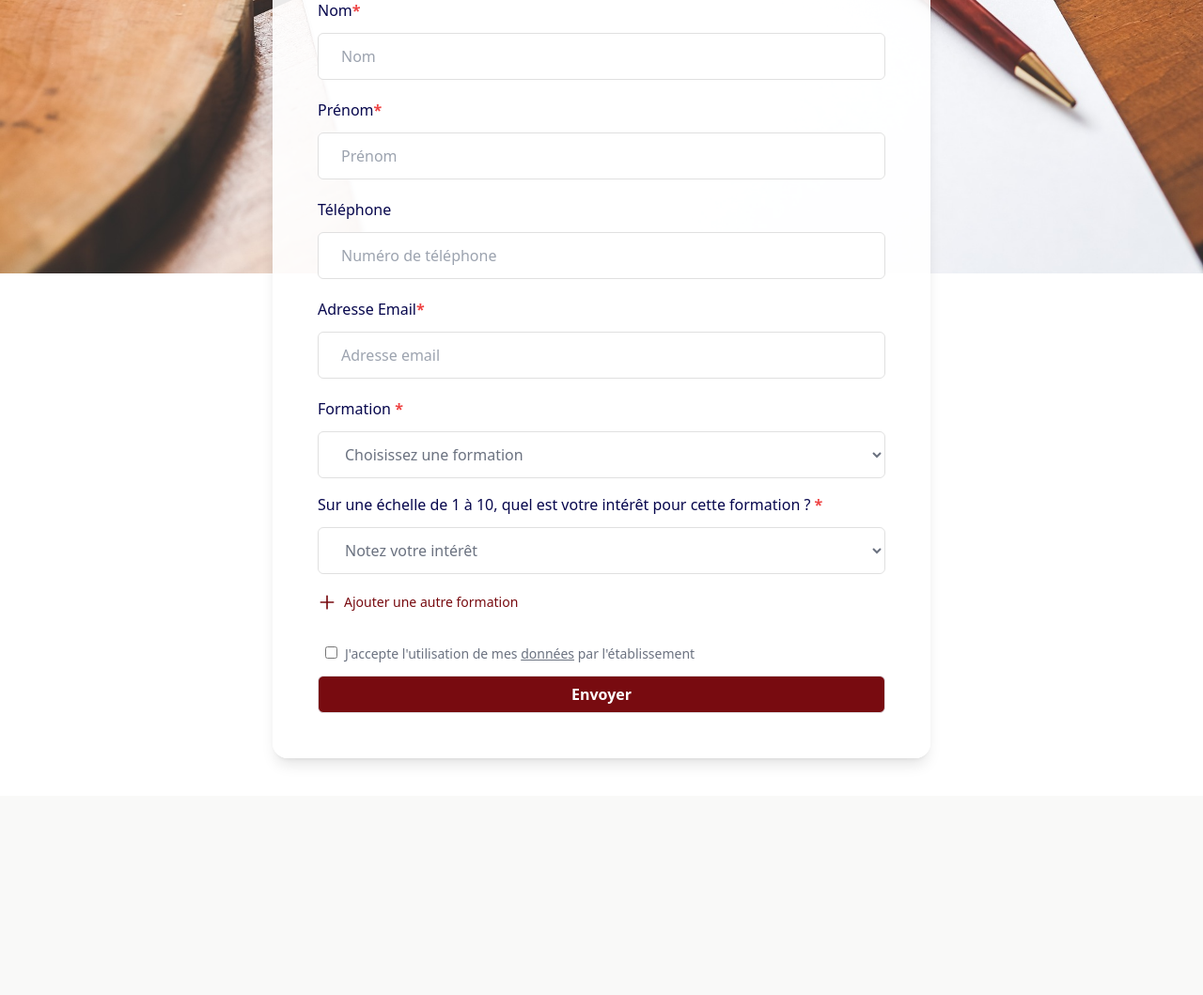
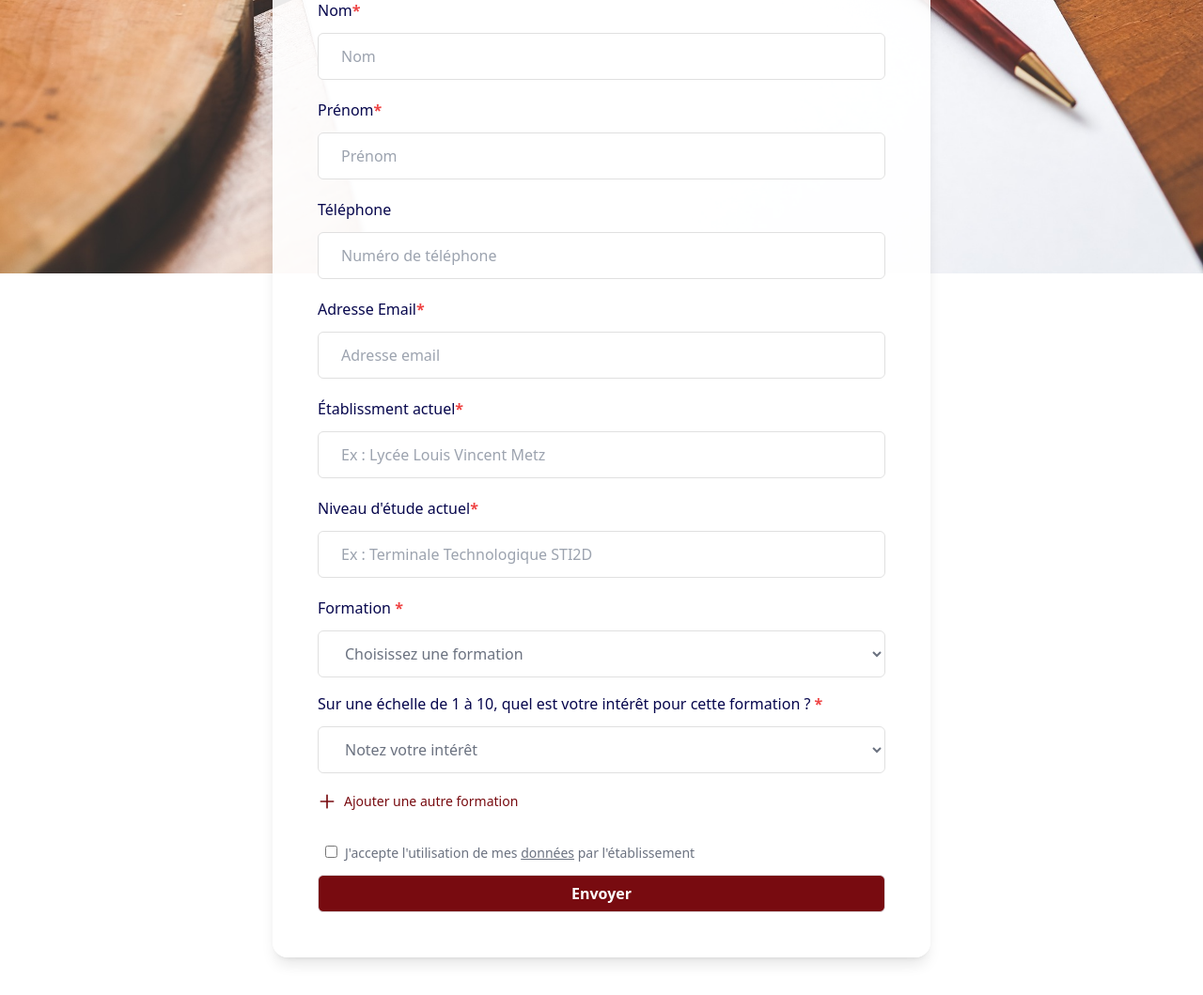
Before and after one commit to cauctoflo/Oriaction-LouisVincent, a PHP site: page / in a window 1280 px wide. Shown: the part 509-1568 px from the top of the page at 94% size. Before the commit the page ends 1320 px from the top, so only its background shows below. Run offline with PHP 8.4, Linux system fonts and the light colour scheme.

Commit message:
fix avant coupure de courant ;)

```diff
--- a/src/formu.html
+++ b/src/formu.html
@@ -98,6 +98,23 @@
                     <label for="email" class="mb-3 block text-base font-medium text-[#07074D]">Adresse Email<span
                             class="text-red-500 font-bold">*</span></label>
                     <input type="email" name="email" id="email" placeholder="Adresse email" required
+                        class="w-full rounded-md border border-[#e0e0e0] bg-white py-3 px-6 text-base font-medium text-[#6B7280] outline-none focus:border-[#6A64F1] focus:shadow-md" />
+                </div>
+
+                <!-- Champ Etablissement -->
+                <div class="mb-5">
+                    <label for="email" class="mb-3 block text-base font-medium text-[#07074D]">Établissment
+                        actuel<span class="text-red-500 font-bold">*</span></label>
+                    <input type="text" name="Etablissement" id="Etablissement"
+                        placeholder="Ex : Lycée Louis Vincent Metz" required
+                        class="w-full rounded-md border border-[#e0e0e0] bg-white py-3 px-6 text-base font-medium text-[#6B7280] outline-none focus:border-[#6A64F1] focus:shadow-md" />
+                </div>
+
+                <!-- Champ Etude -->
+                <div class="mb-5">
+                    <label for="email" class="mb-3 block text-base font-medium text-[#07074D]">Niveau d'étude
+                        actuel<span class="text-red-500 font-bold">*</span></label>
+                    <input type="text" name="etude" id="etude" placeholder="Ex : Terminale Technologique STI2D" required
                         class="w-full rounded-md border border-[#e0e0e0] bg-white py-3 px-6 text-base font-medium text-[#6B7280] outline-none focus:border-[#6A64F1] focus:shadow-md" />
                 </div>
 
--- a/src/output.css
+++ b/src/output.css
@@ -882,16 +882,6 @@ video {
   color: rgb(255 255 255 / var(--tw-text-opacity, 1));
 }
 
-.text-gray-700 {
-  --tw-text-opacity: 1;
-  color: rgb(55 65 81 / var(--tw-text-opacity, 1));
-}
-
-.text-gray-800 {
-  --tw-text-opacity: 1;
-  color: rgb(31 41 55 / var(--tw-text-opacity, 1));
-}
-
 .underline {
   text-decoration-line: underline;
 }
--- a/src/store.php
+++ b/src/store.php
@@ -193,7 +193,7 @@ if ($_SERVER["REQUEST_METHOD"] == "POST") {
                 <?php if ($insert_success): ?>
                     <h1 class="text-3xl font-bold text-[#07074D] mb-5">À très bientôt !</h1>
                     <p class="mb-5 text-base text-[#6B7280]">
-                        Merci pour vos réponses ! Nous sommes ravis d’avoir pu vous accompagner lors de cet événement d’orientation. Vos retours sont précieux pour nous aider à améliorer chaque édition. Nous avons hâte de vous retrouver lors de nos prochains événements ! <br> Pour plus d"informations rendez-vous sur notre <a href="https://www.lycee-louis-vincent.fr/"> <span class="underline">site</span></a> !
+                        Merci pour vos réponses ! Nous sommes ravis d’avoir pu vous accompagner lors de cet événement d’orientation. Vos retours sont précieux pour nous aider à améliorer chaque édition. Nous avons hâte de vous retrouver lors de nos prochains événements ! <br> Pour plus d'informations rendez-vous sur notre <a href="https://www.lycee-louis-vincent.fr/"> <span class="underline">site</span></a> ! <br> Vous souhaitez nous contacter ? Cliquez juste <a href="https://www.lycee-louis-vincent.fr/"> <span class="underline">ici</span></a> !
                     </p>
                 <?php endif; ?>
 
```
